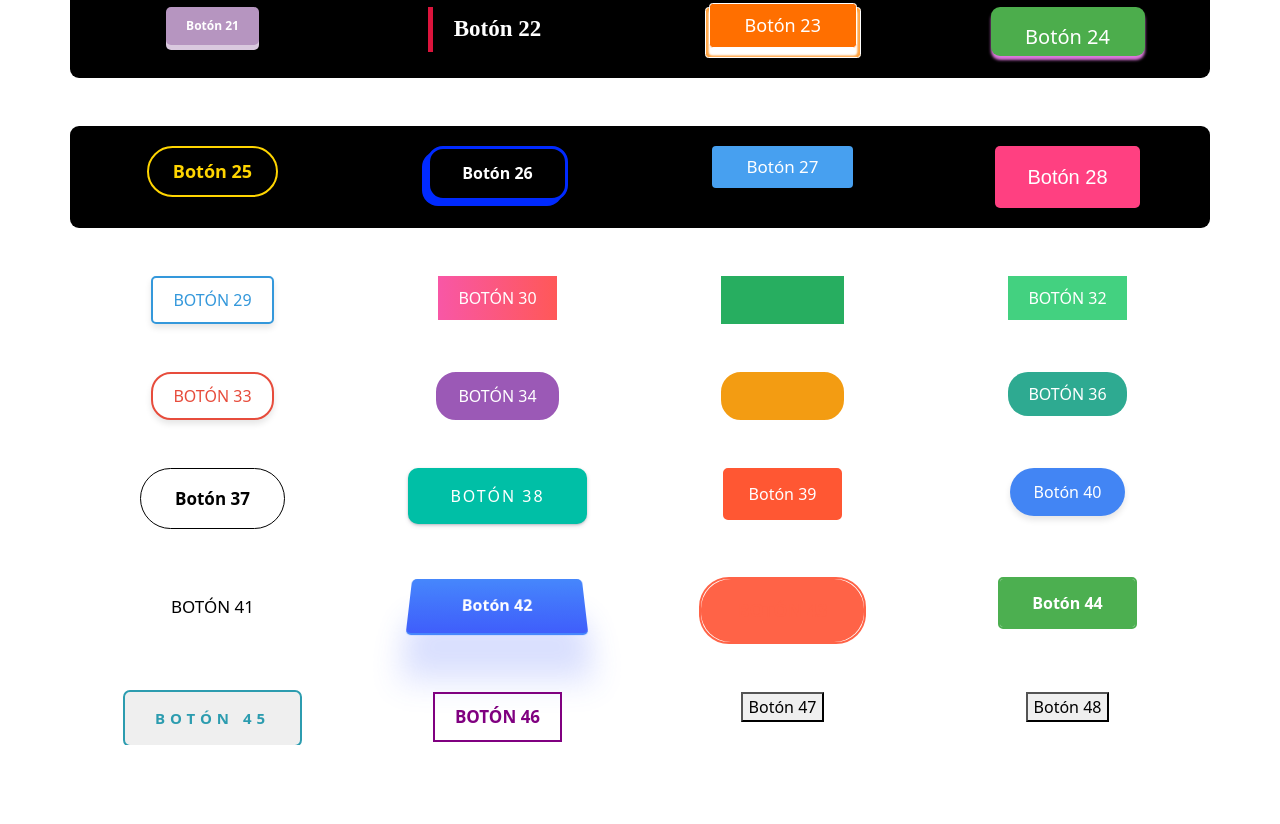
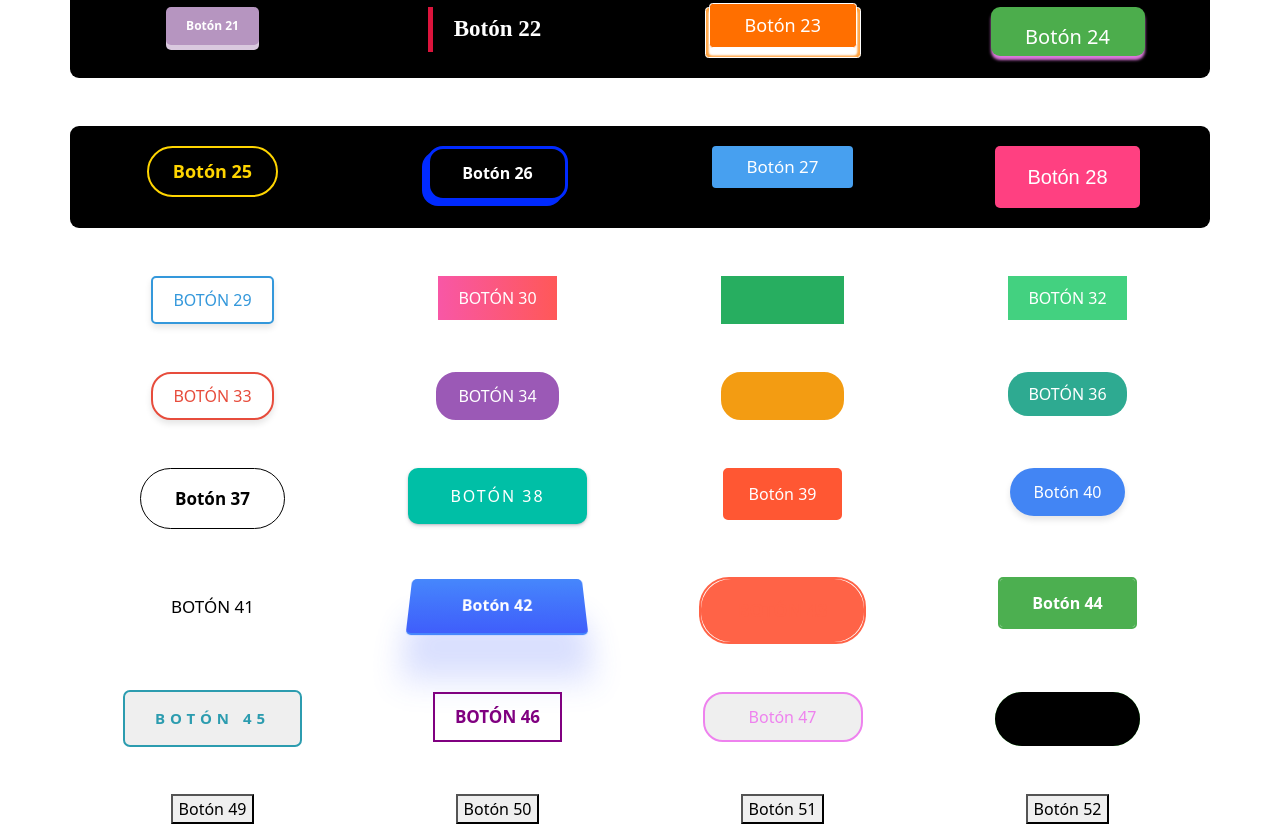
Before and after one commit to EduardoHernandezGuzman/botones-de-prueba-1, a website: page index.html in a window 1280 px wide. Shown: the part 654-1478 px from the top of the page. Before the commit the page ends 1399 px from the top, so only its background shows below. Drawn offline with nearby package versions, Linux system fonts and the light colour scheme.

Commit message:
Añadidos botones 47 y 48

```diff
--- a/index.html
+++ b/index.html
@@ -279,6 +279,28 @@
     </div>
   </div>
 
+  <div class="container text-center mt-5">
+    <div class="row row-cols-4">
+
+      <div class="col">
+        <button id="boton49"> Botón 49
+        </button>
+      </div>
+      <div class="col">
+        <button id="boton50"> Botón 50
+        </button>
+      </div>
+      <div class="col">
+        <button id="boton51"> Botón 51
+        </button>
+      </div>
+      <div class="col">
+        <button id="boton52"> Botón 52
+        </button>
+      </div>
+    </div>
+  </div>
+
   <script src="https://cdn.jsdelivr.net/npm/@popperjs/core@2.11.8/dist/umd/popper.min.js"
     integrity="sha384-I7E8VVD/ismYTF4hNIPjVp/Zjvgyol6VFvRkX/vR+Vc4jQkC+hVqc2pM8ODewa9r"
     crossorigin="anonymous"></script>
--- a/styles.css
+++ b/styles.css
@@ -1363,3 +1363,79 @@
 #boton46:hover::before {
   width: 160%;
 }
+
+/* BOTÓN 47 */
+#boton47 {
+  cursor: pointer;
+  width: 160px;
+  height: 50px;
+  border-radius: 20px;
+  color: violet;
+  border: 2px solid violet;
+  transition: all 0.6s ease;
+}
+
+#boton47:hover {
+  box-shadow: rgba(240, 46, 170, 0.4) 0px 5px, rgba(240, 46, 170, 0.3) 0px 10px,
+    rgba(240, 46, 170, 0.2) 0px 15px, rgba(240, 46, 170, 0.1) 0px 20px,
+    rgba(240, 46, 170, 0.05) 0px 25px;
+}
+
+#boton47:active {
+  box-shadow: none;
+}
+
+
+/* BOTÓN 48 */
+#boton48 {
+  outline: none;
+  cursor: pointer;
+  border: none;
+  padding: 0.9rem 2rem;
+  margin: 0;
+  font-family: inherit;
+  font-size: inherit;
+  position: relative;
+  display: inline-block;
+  letter-spacing: 0.05rem;
+  font-weight: 700;
+  font-size: 17px;
+  border-radius: 500px;
+  overflow: hidden;
+  background: #66ff66;
+  color: ghostwhite;
+}
+
+#boton48 span {
+  position: relative;
+  z-index: 10;
+  transition: color 0.4s;
+  color: white;
+}
+
+#boton48:hover span {
+  color: black;
+}
+
+#boton48::before,
+#boton48::after {
+  position: absolute;
+  top: 0;
+  left: 0;
+  width: 100%;
+  height: 100%;
+  z-index: 0;
+}
+
+#boton48::before {
+  content: "";
+  background: #000;
+  width: 120%;
+  left: -10%;
+  transform: skew(30deg);
+  transition: transform 0.4s cubic-bezier(0.3, 1, 0.8, 1);
+}
+
+#boton48:hover::before {
+  transform: translate3d(100%, 0, 0);
+}
```
